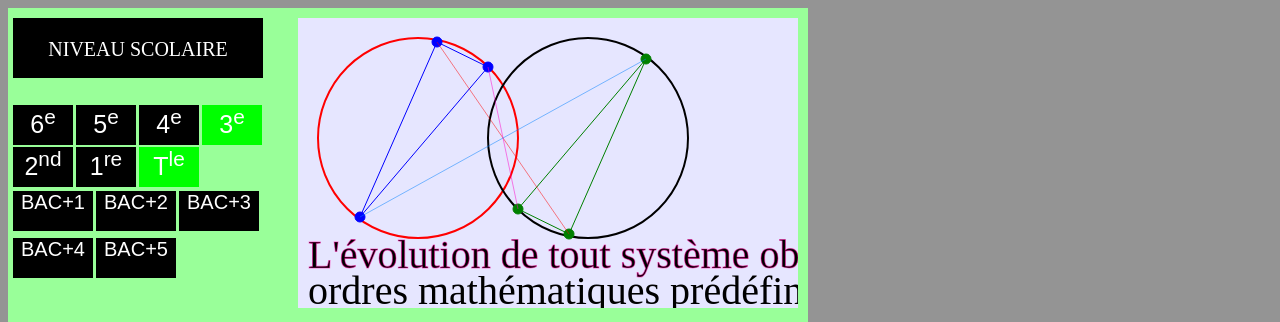
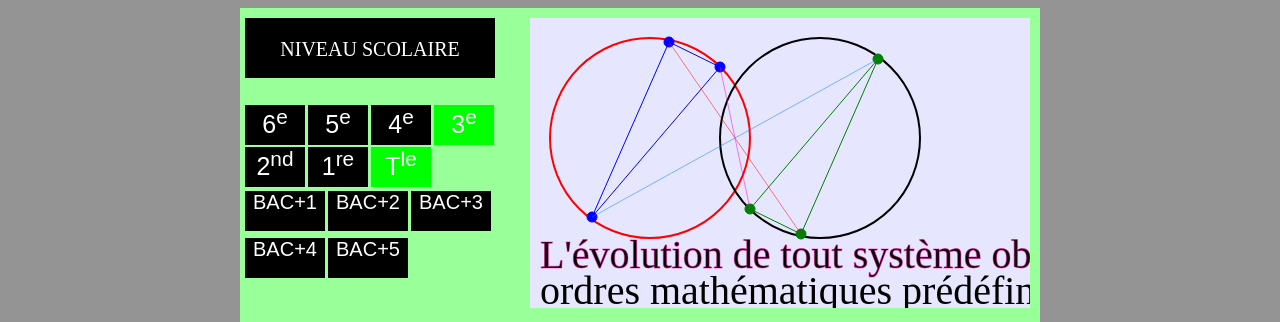
Before and after one commit to MATHSYSTM/TP, a plain HTML site: page index.html in a window 1280 px wide. Shown: the top 322 px of the page. Drawn offline with Linux system fonts and the light colour scheme.

Commit message:
Update index.css

```diff
--- a/index.css
+++ b/index.css
@@ -1,7 +1,7 @@
 a{color:white; text-decoration:none;}
 
 svg{background-color: rgba(90%,90%,100%,1);position: absolute;left:290px;top:10px;height: 290px;width: 500px;}
-body{background-color: rgba(30%,30%,30%,0.6);}
+body{background-color: rgba(30%,30%,30%,0.6);display:flex;justify-content:center;}
 #nv1{background-color: rgba(60%,100%,60%,1);position: absolute;height: 400px;width:800px;}
 
 #niv{background-color: rgba(0%,0%,0%,1);position: absolute;height: 60px;width:250px;left:5px;
```
